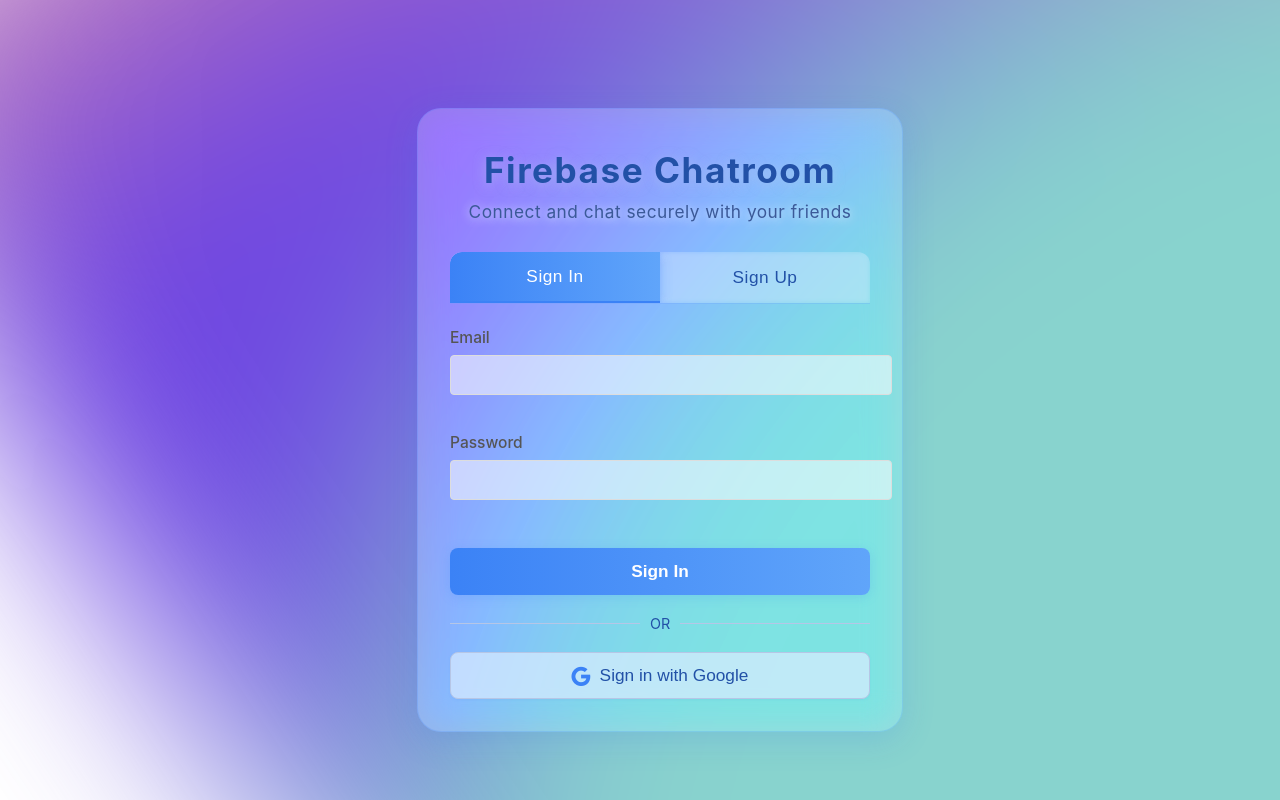
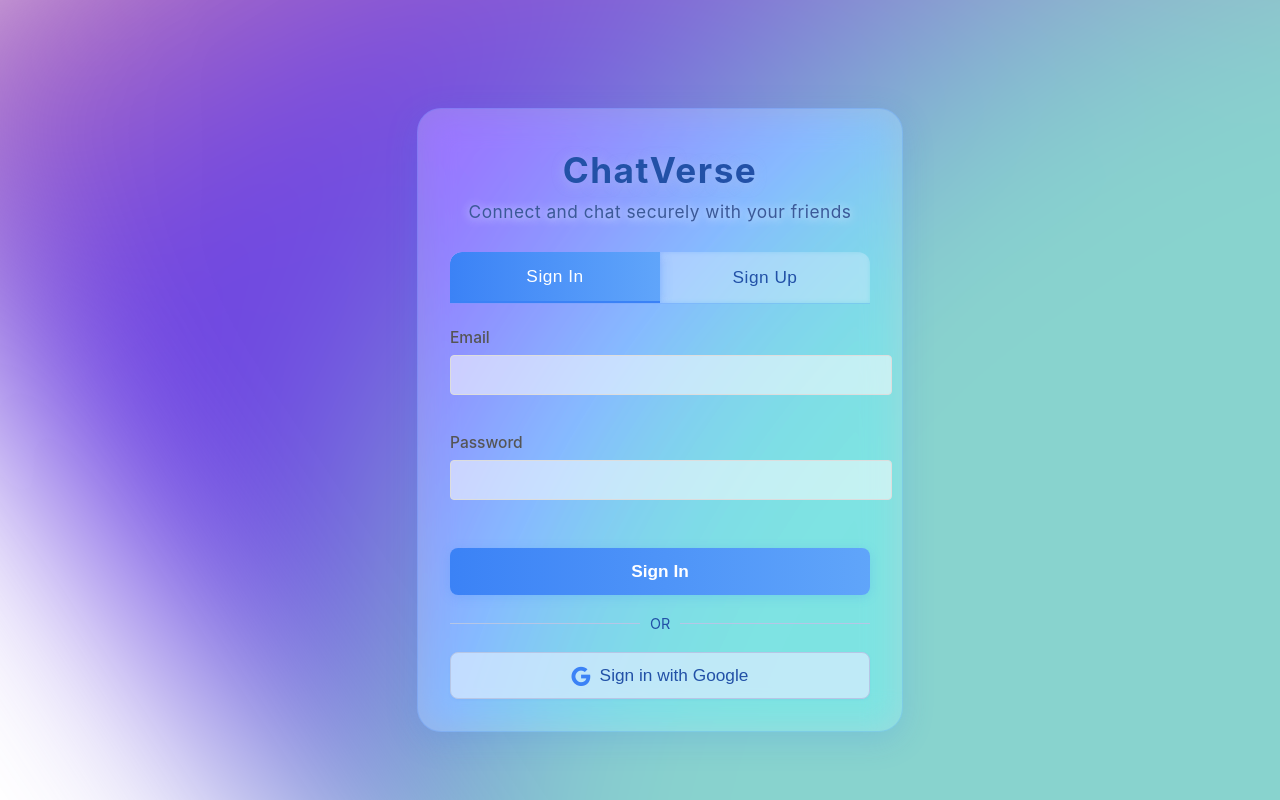
Before and after one commit to JustinShih0918/chatroom, a React (Create React App) app: page /home in a window 1280 px wide. Built offline with nearby package versions, Linux system fonts and the light colour scheme; no server answers.

Commit message:
update homepage title from 'Firebase Chatroom' to 'ChatVerse' for branding consistency

```diff
--- a/src/components/homepage.js
+++ b/src/components/homepage.js
@@ -130,7 +130,7 @@
             <div className="blob-bg"></div>
             <div className="home-content">
                 <div className="home-header">
-                    <h1>Firebase Chatroom</h1>
+                    <h1>ChatVerse</h1>
                     <p className="tagline">Connect and chat securely with your friends</p>
                 </div>
 
```
